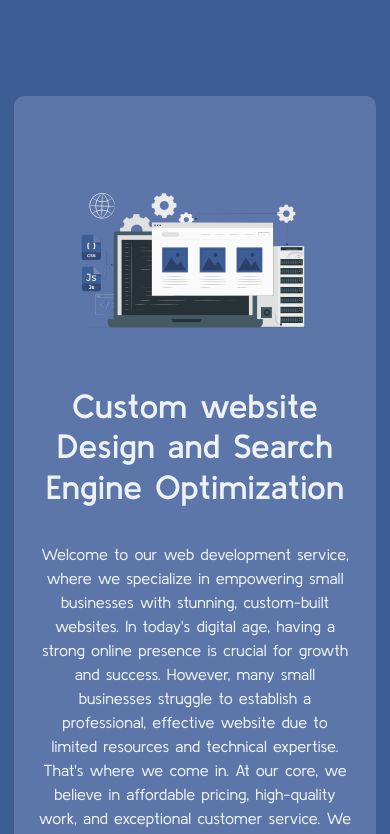
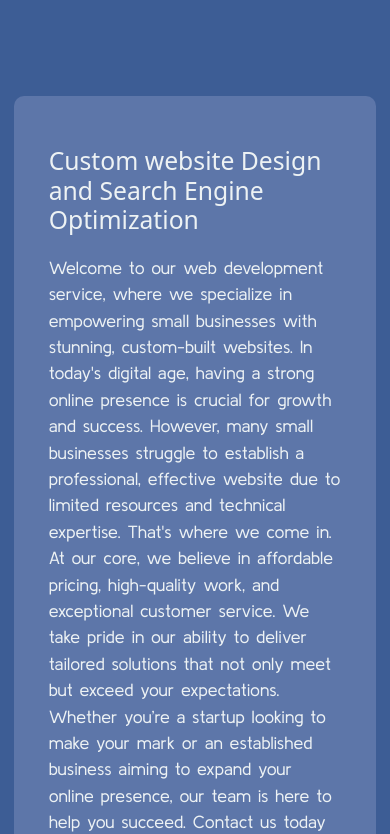
Before and after one commit to paullevental/Pk-Web-Design, a React (Vite) app: page /#/ in a window 390 px wide. Shown: the part 800-1634 px from the top of the page. Built offline with nearby package versions, Linux system fonts and the light colour scheme.

Commit message:
Minor Home Changes
Co-authored-by: kianshahnia <kianshahnia@users.noreply.github.com>

```diff
--- a/src/Home.tsx
+++ b/src/Home.tsx
@@ -22,9 +22,7 @@ function Home() {
                 <h1 className="web-title-explanation"></h1>
                 <div className="inner-home-main">
                     <div className="inner-home-main-left">
-                        <img src="src\assets\Static website-pana.png" alt="" id="website-img" />
-                    </div>
-                    <div className="inner-home-main-right">
+                        <div className="nested-inner-home-main-left">
                             <h2>Custom website Design and Search Engine Optimization</h2>
                             <p>
                                 Welcome to our web development service, where we specialize
@@ -44,6 +42,10 @@ function Home() {
                             </p>
                         </div>
                     </div>
+                    <div className="inner-home-main-right">
+                        <img src="src\assets\Static website-pana.png" alt="" id="website-img" />
+                    </div>
+                </div>
             </main>
             <Footer />
         </>
--- a/src/css/home.css
+++ b/src/css/home.css
@@ -37,7 +37,7 @@ body {
     max-width: 93%;
     background-color: #5D76A9;
     color: var(--whitegray);
-    padding: 25px;
+    padding: 35px;
     text-align: center;
     border-radius: 10px;
     margin: auto;
@@ -73,7 +73,7 @@ body {
     font-size: 1.2rem;
     font-family: 'KulimPark-Regular';
     max-width: 90%;
-    margin-left: auto;
+    margin-right: auto;
 }
 
 .inner-home-main-right h2 {
@@ -81,6 +81,13 @@ body {
     margin-bottom: 35px;
 }
 
+.nested-inner-home-main-left {
+    text-align: left;
+}
+
+.nested-inner-home-main-left h2 {
+    margin-bottom: 20px;
+}
 
 #website-img {
     width: 450px;
@@ -139,8 +146,8 @@ body {
 
 
     #website-img {
-        width: 250px;
-        height: 250px;
+        width: 300px;
+        height: 300px;
     }
 }
 
```
Lines whose indentation alone changed are shown as unchanged.
